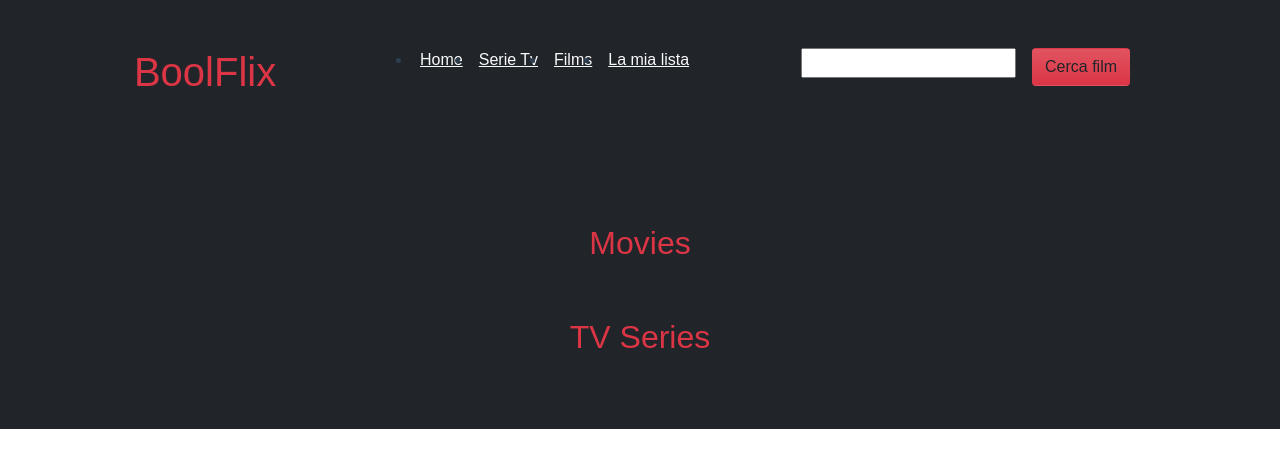
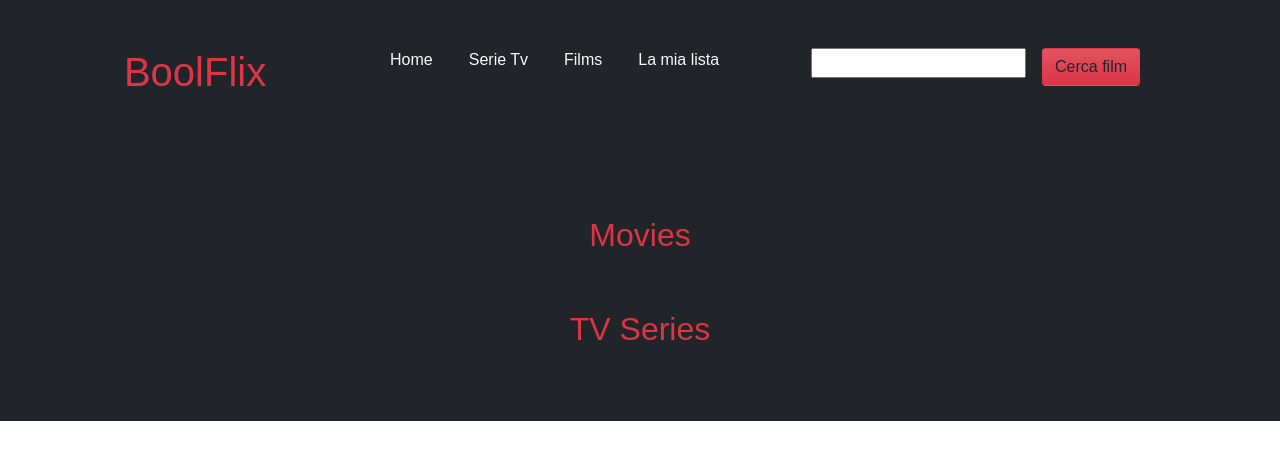
Before and after one commit to gioiascari/vue-boolflix, a Vue app: page / in a window 1280 px wide. Shown: the top 468 px of the page. Built offline with nearby package versions, Linux system fonts and the light colour scheme; a small style sheet from the web is missing.

Commit message:
aggiunta stelline tramite vue-rating-star

```diff
--- a/package.json
+++ b/package.json
@@ -13,7 +13,8 @@
     "bootstrap": "^5.1.3",
     "core-js": "^3.8.3",
     "vue": "^2.6.14",
-    "vue-lang-code-flags": "^1.0.13"
+    "vue-lang-code-flags": "^1.0.13",
+    "vue-star-rating": "^1.7.0"
   },
   "devDependencies": {
     "@babel/core": "^7.12.16",
--- a/src/components/MyHeader.vue
+++ b/src/components/MyHeader.vue
@@ -3,10 +3,10 @@
     <div class="container-lg">
       <div class="row">
         <div class="col-12 d-flex justify-content-around">
-          <h1 class="text-danger">BoolFlix</h1>
+          <h1 class="text-danger m-0">BoolFlix</h1>
 
-          <ul class="d-flex">
-            <li><a class="mx-2 text-light" href="">Home</a></li>
+          <ul class="d-flex gx_5 m-0">
+            <li><a class="mx-2 text-light m-3" href="">Home</a></li>
             <li><a class="mx-2 text-light" href="serie">Serie Tv</a></li>
             <li><a class="mx-2 text-light" href="film">Films</a></li>
             <li><a class="mx-2 text-light" href="">La mia lista</a></li>
@@ -54,4 +54,20 @@ export default {
 
 <style lang="scss">
 @import "@/style/utilities";
+ul {
+  list-style-type: none;
+  li a:hover {
+    text-decoration: underline;
+    padding: 5px;
+    background-color: rgba(255, 0, 0, 0.517);
+
+    border-radius: 10px;
+  }
+  a {
+    text-decoration: none;
+  }
+}
+.gx_5 {
+  column-gap: 20px;
+}
 </style>
--- a/src/components/MyMain.vue
+++ b/src/components/MyMain.vue
@@ -34,6 +34,17 @@
                 <lang-flag :iso="movie.original_language" />
               </p>
               <p>Voto: {{ Math.round(movie.vote_average / 2) }}.</p>
+              <div class="star_rating">
+                <star-rating
+                  :inline="true"
+                  :star-size="20"
+                  :read-only="true"
+                  :show-rating="false"
+                  v-bind:max-rating="Math.round(movie.vote_average / 2)"
+                  inactive-color="#ffff00"
+                >
+                </star-rating>
+              </div>
             </div>
           </div>
         </div>
@@ -70,6 +81,17 @@
                 <lang-flag :iso="serie.original_language" />
               </p>
               <p>Vote: {{ Math.round(serie.vote_average / 2) }}.</p>
+              <div class="star_rating">
+                <star-rating
+                  :inline="true"
+                  :star-size="20"
+                  :read-only="true"
+                  :show-rating="false"
+                  v-bind:max-rating="Math.round(serie.vote_average / 2)"
+                  inactive-color="#ffff00"
+                >
+                </star-rating>
+              </div>
             </div>
           </div>
         </div>
--- a/src/main.js
+++ b/src/main.js
@@ -1,10 +1,12 @@
 import Vue from "vue";
 import App from "./App.vue";
 import LangFlag from "vue-lang-code-flags";
+import StarRating from "vue-star-rating";
 
 Vue.config.productionTip = false;
 
 Vue.component("lang-flag", LangFlag);
+Vue.component("star-rating", StarRating);
 
 new Vue({
   render: (h) => h(App),
```
Also changed, not shown: 1 other file (tests, documents, lock files or other folders).
